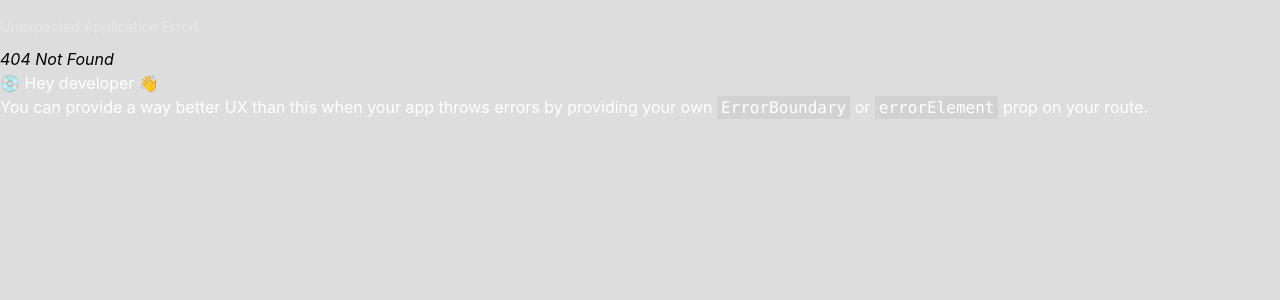
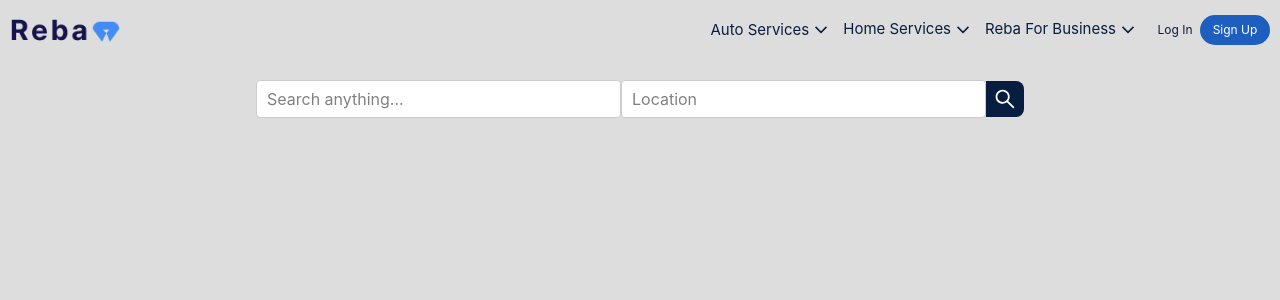
Before and after one commit to kun-lex/Hand-E, a React (Create React App) app: page /home in a window 1280 px wide. Before the commit this address had no page. Shown: the top 300 px of the page. Built offline with nearby package versions, Linux system fonts and the light colour scheme; no server answers; the database is empty.

Commit message:
navigate update

```diff
--- a/src/components/AuthDetails.js
+++ b/src/components/AuthDetails.js
@@ -1,4 +1,4 @@
-import { onAuthStateChanged } from "firebase/auth";
+import { onAuthStateChanged, signOut } from "firebase/auth";
 import { useEffect, useState } from "react";
 import { auth } from "../firebase";
 
@@ -19,6 +19,12 @@ const AuthDetails = () => {
         }
     }, []);
 
+    const userSignOut = () => {
+        signOut(auth).then(()=>{
+            console.log("signed out");
+        }).catch(error => console.log(error))
+    }
+
     return (
         <div>
             {
--- a/src/index.js
+++ b/src/index.js
@@ -7,6 +7,7 @@ import { createBrowserRouter, RouterProvider } from 'react-router-dom';
 import Login from './pages/login';
 import SignUp from './pages/signUp';
 import SignUpManual from './pages/signUpManual';
+import UserLanding from './pages/userLandinfpage';
 const router = createBrowserRouter([
   {
     path : "/",
@@ -24,6 +25,10 @@ const router = createBrowserRouter([
     path : "/sign-up-manually",
     element : (<SignUpManual />)
   },
+  {
+    path : "/home",
+    element : (<UserLanding />)
+  },
 
 ])
 const root = ReactDOM.createRoot(document.getElementById('root'));
--- a/src/pages/signUpManual.js
+++ b/src/pages/signUpManual.js
@@ -7,10 +7,12 @@ import { useState } from 'react';
 import { auth } from '../firebase';
 import { createUserWithEmailAndPassword } from 'firebase/auth';
 import GeoLocation from '../components/geolocation';
+import { useNavigate } from 'react-router-dom'
 
 const SignUpManual = () => {
     const [email, setEmail] = useState([]);
     const [password, setPassword] = useState([]);
+    const navigate = useNavigate();
 
     const signUp = (e) => {
         e.preventDefault();
@@ -22,6 +24,7 @@ const SignUpManual = () => {
         }
 
         )
+        navigate('/home');
     }
 
 
@@ -91,6 +94,7 @@ const SignUpManual = () => {
                                 fontFamily : 'Forum',
                             }}
                             type='submit'
+
                         >Sign Up</button>
                         <GeoLocation/>
                     </form>
--- /dev/null
+++ b/src/pages/userLandinfpage.js
@@ -0,0 +1,11 @@
+import Navbar from "../components/Navbar";
+
+const UserLanding = () => {
+    return(
+        <div>
+            <Navbar/>
+        </div>
+    )
+}
+
+export default UserLanding;
```
